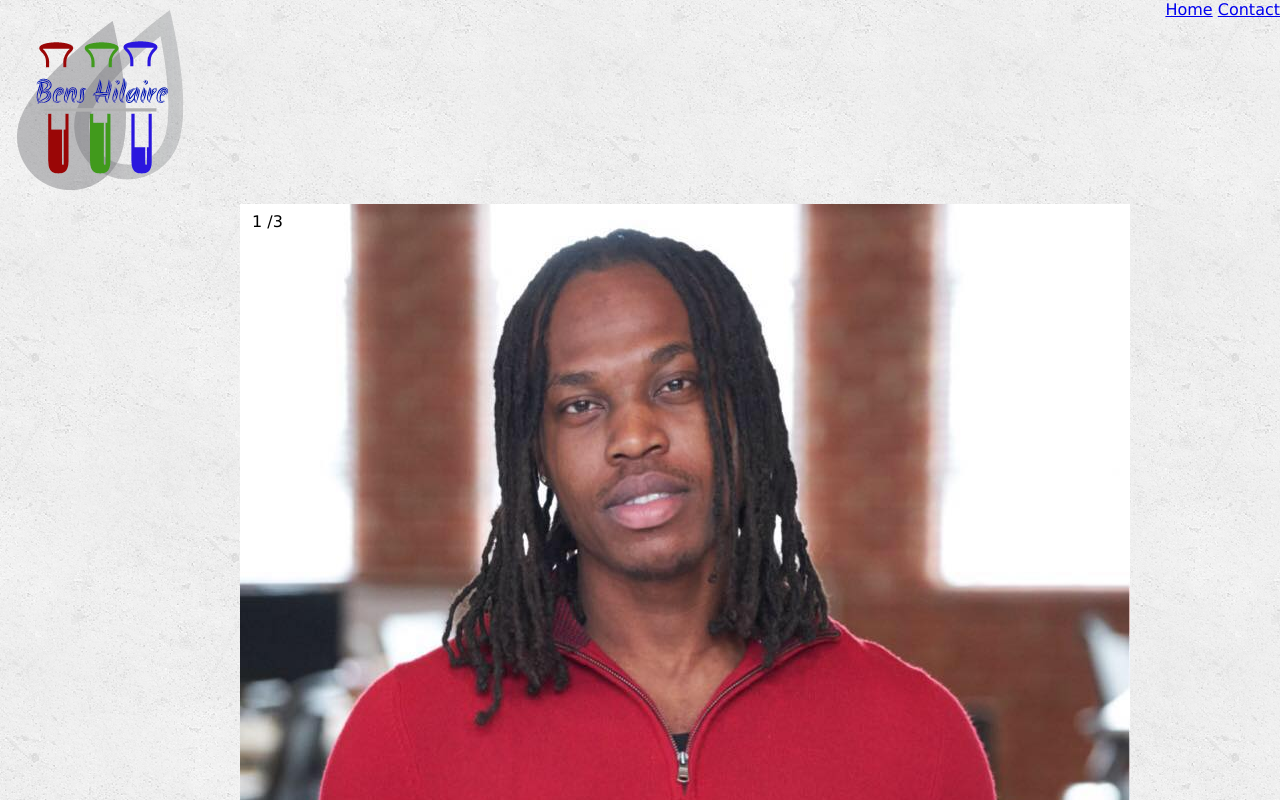
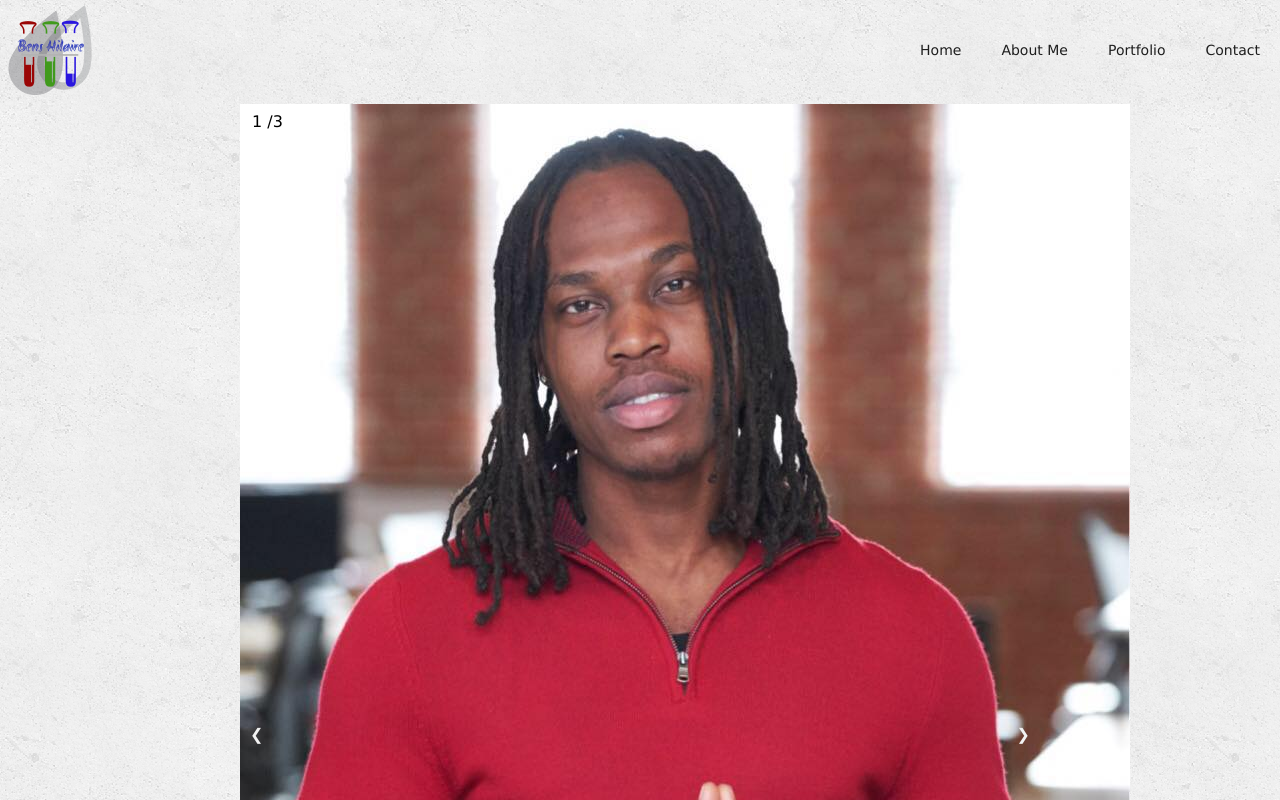
Before and after one commit to NezzHQ/bh, a plain HTML site: page index.html in a window 1280 px wide. Shown: the top 800 px of the page. Drawn offline with Linux system fonts and the light colour scheme.

Commit message:
Had issue with my last repo, so I created a new repo

```diff
--- a/assets/style.css
+++ b/assets/style.css
@@ -6,15 +6,23 @@ body {
     margin: 0;
     padding: 0;
     font-family: verdana, sans-serif;
+
 }
 /* Website Full Body Section Ends*/
 
+.image-resize{
+    height: 100px;
+    object-fit:cover;
+    object-position: center center;
+
+}
 
 /* Slide Show Section Begins */
 .slideshow-container{
     width: 800px;
     position: relative;
     margin: auto;
+
 }
 
 .slides{
@@ -102,6 +110,9 @@ nav{
     position:absolute;
     top:0;
     right:0;
+    /*width: 100%;
+    height: 100px;*/
+
 }
 
 #nobullets{
@@ -112,8 +123,24 @@ nav{
 }
 
 #nobullets li{
-    display: inline;
+    display: inline-block;
+    float: left;
+    line-height: 100px;
 
+
+}
+
+#nobullets a{
+    text-decoration: none;
+    font-size: 14px;
+    font-family: verdana, sans-serif;
+    color: #1e1e1e;
+    padding: 0 20px;
+    display: block;
+}
+
+#nobullets a:hover{
+     color: red;
 }
 /* Header Menu Ends*/
 
@@ -128,7 +155,8 @@ h1{
 
 }
 
-#ks{
+.keys h2{
+    text-decoration: none
     text-align: center;
 
 }
--- a/index.html
+++ b/index.html
@@ -10,11 +10,14 @@
 
 <body>
     <header>
-        <img src="assets/img/bens_logo.png">
+        <img class="image-resize" src="assets/img/bens_logo.png">
+
 
            <nav>
         <ul id="nobullets" type="circle">
             <li><a href="index.html">Home</a></li>
+            <li><a href="#">About Me</a></li>
+             <li><a href="#">Portfolio</a></li>
             <li><a href="contact.html">Contact</a></li>
             <!--<li><a href="https://www.linkedin.com/in/benshilaire" target="_blank"><i class="fa fa-linkedin-square" style="font-size:26px"></i></a></li>-->
         </ul>
@@ -69,7 +72,7 @@
     </div>
 
     <div id="skills">
-        <h2 id="ks">Key Skills</h2>
+        <div class="keys"><h2>Skills & Program Languages</h2></div>
         <ul class="nobull">
         <li>HTML</li>
         <li>CSS</li>
@@ -81,7 +84,6 @@
 
 
     </div>
-
 
 
     <!-- I wanted to add an image slideshow to my homepage but I discovered I had to use JavaScript to do it. I searched and did the best I could with the lack of knowledge I have in JavaScript to create the image slide show idead I had in mind.-->
```
Also changed, not shown: contact.html (+4 -2 lines).
